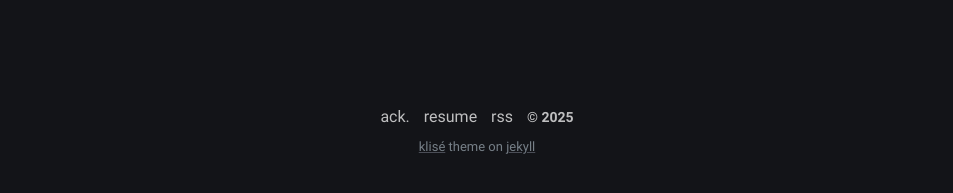
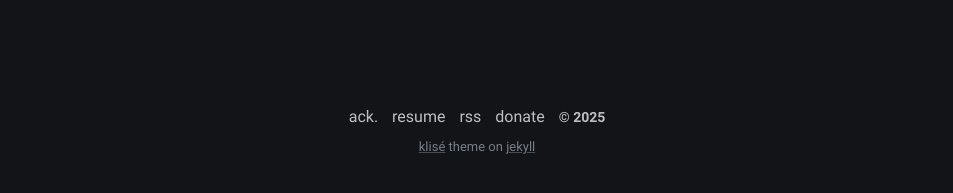
Before and after one commit to Crowfunder/crowfunder.github.io, a Jekyll site: the page built from index.md, in a window 1280 px wide. Shown: the part 598-791 px from the top of the page, without its empty margins (163-1116 px from the left). Built offline with Jekyll 4.4.1, drawn with Linux system fonts in a browser that asks for light colours.

Commit message:
Update footer.html

```diff
--- a/_includes/footer.html
+++ b/_includes/footer.html
@@ -2,6 +2,7 @@
   <a class="footer_item" href="/thanks">ack.</a>
   <a class="footer_item" href="https://github.com/{{ site.author.github }}">resume</a>
   <a class="footer_item" href="/feed.xml">rss</a>
+  <a class="footer_item" href="https://www.buymeacoffee.com/{{ site.author.buymeacoffee }}">donate</a>
   <span class="footer_item">&copy; {{ site.time | date: "%Y" }}</span>
   <small class="footer_copyright">
     <!-- Klisé Theme: https://github.com/piharpi/jekyll-klise -->
```
